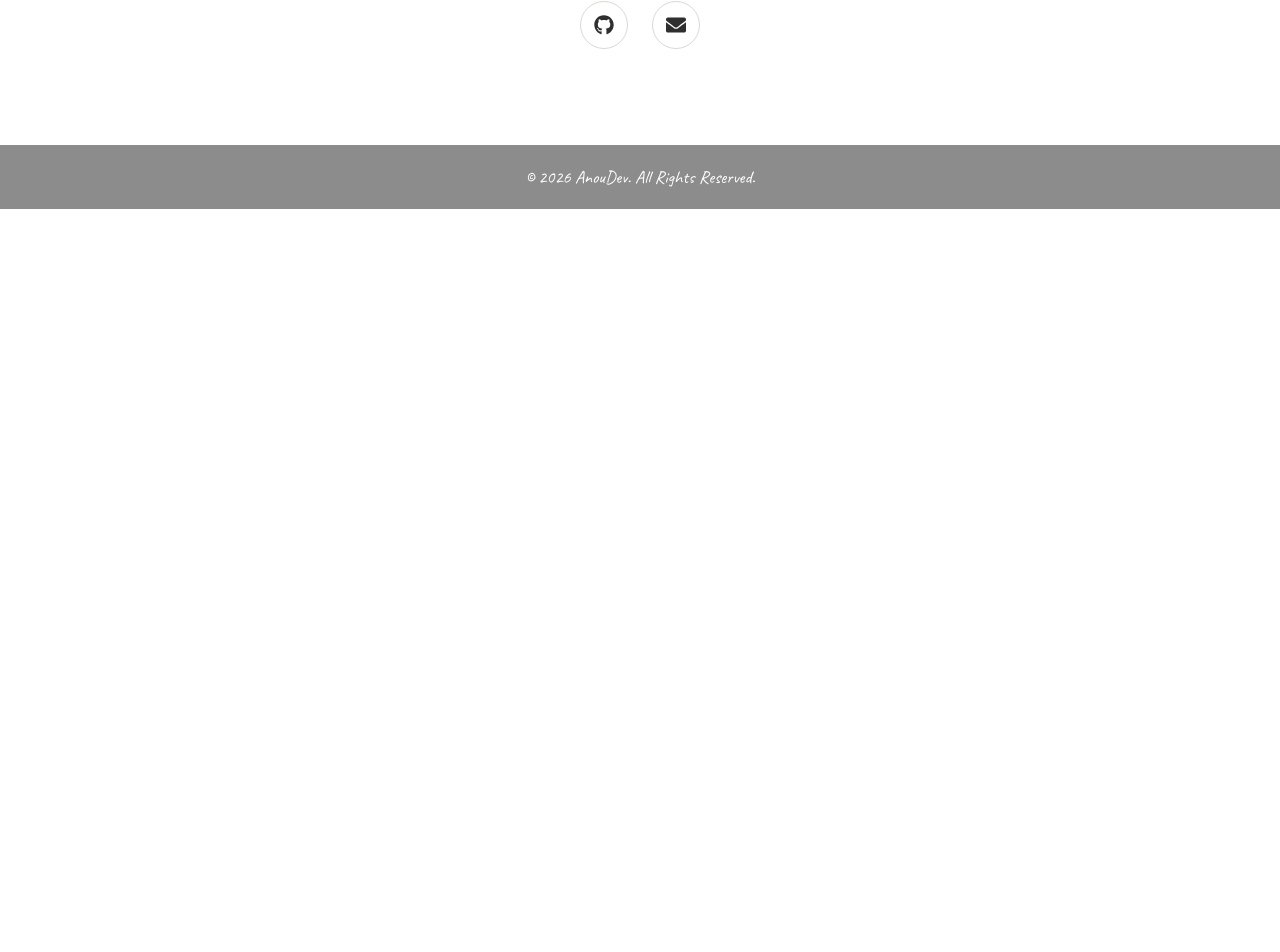
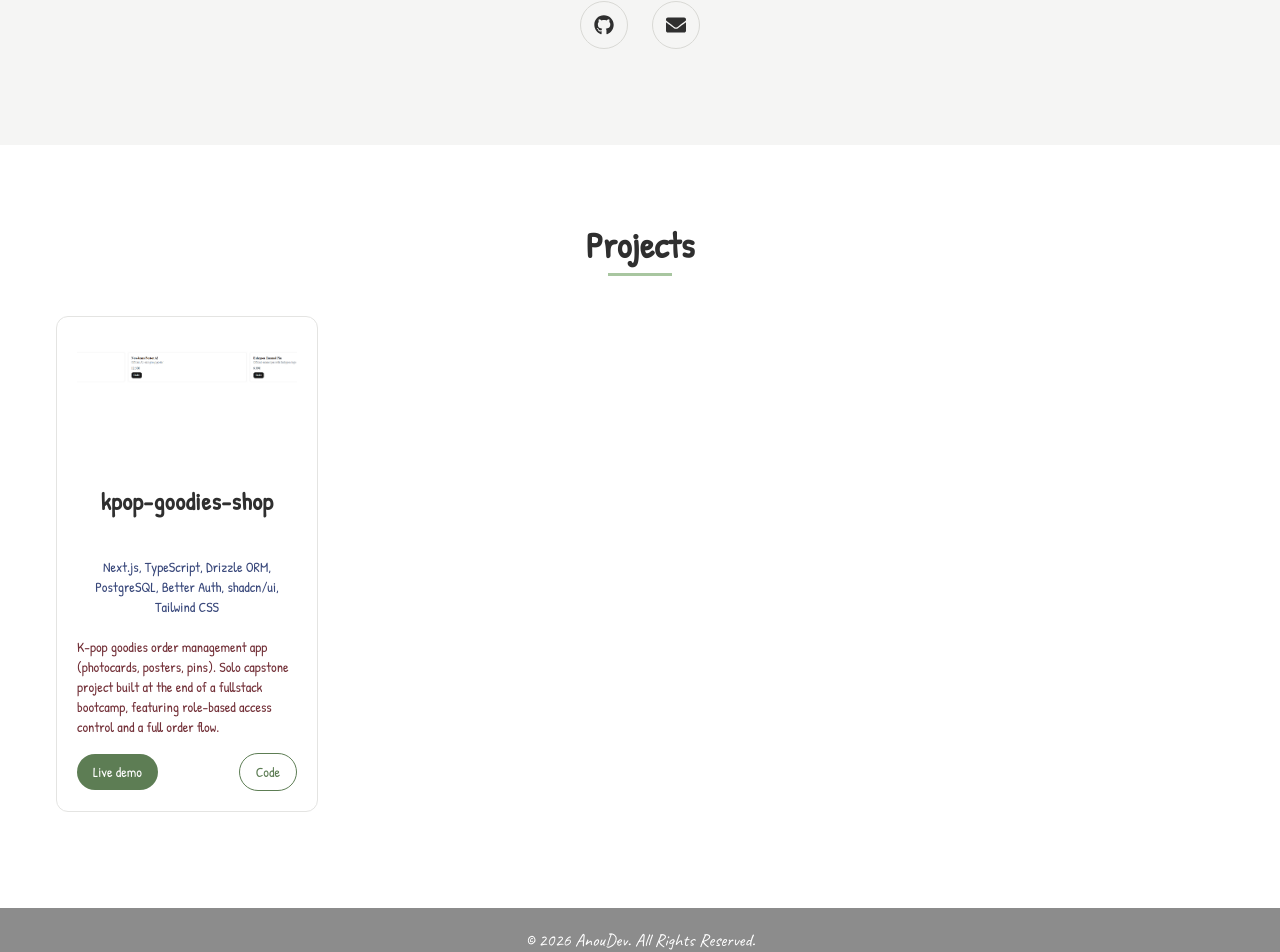
Before and after one commit to AnouDevs/portfolio, a Next.js app: page / in a window 1280 px wide. Shown: the part 1018-1970 px from the top of the page. Before the commit the page ends 1227 px from the top, so only its background shows below. Built offline with nearby package versions, Linux system fonts and the light colour scheme.

Commit message:
✨ feat: add Projects section with kpop-goodies-shop card

```diff
--- a/src/app/globals.css
+++ b/src/app/globals.css
@@ -5,8 +5,8 @@ html {
 }
 
 :root {
-  --background: #ffffff;
-  --foreground: #171717;
+  --background: #f5f5f4;
+  --foreground: #2f2f2f;
 }
 
 @theme inline {
@@ -32,13 +32,6 @@ html {
   --color-footer: #8c8c8c;
 }
 
-@media (prefers-color-scheme: dark) {
-  :root {
-    --background: #0a0a0a;
-    --foreground: #ededed;
-  }
-}
-
 body {
   background: var(--background);
   color: var(--foreground);
--- a/src/app/page.tsx
+++ b/src/app/page.tsx
@@ -1,9 +1,11 @@
 import Hero from "@/components/Hero";
+import ProjectsSection from "@/components/ProjectsSection";
 
 export default function Home() {
   return (
     <main className="flex-1">
       <Hero />
+      <ProjectsSection />
     </main>
   );
 }
--- /dev/null
+++ b/src/components/ProjectsSection.tsx
@@ -0,0 +1,57 @@
+import Image from "next/image";
+import projects from "@/data/projects";
+
+export default function ProjectsSection() {
+  return (
+    <section id="projects" className="bg-white px-14 py-20">
+      <h2 className="text-center text-4xl font-bold text-ink">Projects</h2>
+      <div className="mx-auto mt-2 h-[3px] w-16 bg-sage-underline" />
+
+      <div className="mt-10 flex gap-6 overflow-x-auto pb-4">
+        {projects.map((project) => (
+          <div
+            key={project.title}
+            className="w-[262px] shrink-0 rounded-xl border border-card-border p-5"
+          >
+            <div className="relative h-32 w-full overflow-hidden rounded-md">
+              <Image
+                src="/kpop-goodies-preview.png"
+                alt={project.title}
+                fill
+                className="object-cover"
+              />
+            </div>
+
+            <h3 className="mt-5 text-center text-2xl font-bold tracking-wide text-ink">
+              {project.title}
+            </h3>
+            <p className="mt-10 text-center text-sm text-script">
+              {project.tech.join(", ")}
+            </p>
+            <p className="mt-5 text-sm text-[#722f37]">{project.description}</p>
+
+            <div className="mt-4 flex items-center justify-between">
+              <a
+                href={project.demoUrl}
+                target="_blank"
+                rel="noopener noreferrer"
+                className="rounded-full bg-accent px-4 py-2 text-sm text-white hover:bg-accent-hover"
+              >
+                Live demo
+              </a>
+
+              <a
+                href={project.codeUrl}
+                target="_blank"
+                rel="noopener noreferrer"
+                className="rounded-full border border-accent px-4 py-2 text-sm text-accent hover:bg-accent hover:text-white"
+              >
+                Code
+              </a>
+            </div>
+          </div>
+        ))}
+      </div>
+    </section>
+  );
+}
--- /dev/null
+++ b/src/data/projects.ts
@@ -0,0 +1,22 @@
+import type { Project } from "@/types/project";
+
+const projects: Project[] = [
+  {
+    title: "kpop-goodies-shop",
+    description:
+      "K-pop goodies order management app (photocards, posters, pins). Solo capstone project built at the end of a fullstack bootcamp, featuring role-based access control and a full order flow.",
+    tech: [
+      "Next.js",
+      "TypeScript",
+      "Drizzle ORM",
+      "PostgreSQL",
+      "Better Auth",
+      "shadcn/ui",
+      "Tailwind CSS",
+    ],
+    demoUrl: "https://kpop-goodies-shop.vercel.app",
+    codeUrl: "https://github.com/AnouDevs/kpop-goodies-shop",
+  },
+];
+
+export default projects;
--- /dev/null
+++ b/src/types/project.ts
@@ -0,0 +1,7 @@
+export type Project = {
+  title: string;
+  description: string;
+  tech: string[];
+  demoUrl: string;
+  codeUrl: string;
+};
```
Also changed, not shown: public/kpop-goodies-preview.png (added).
